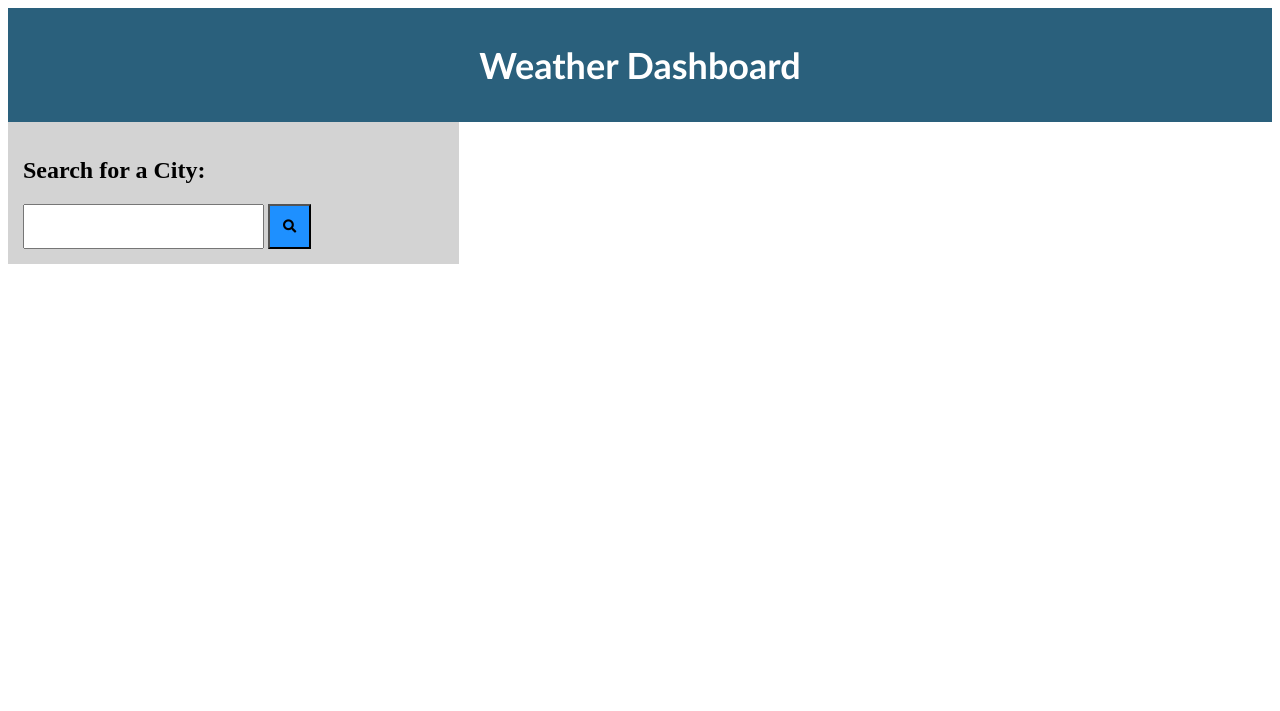
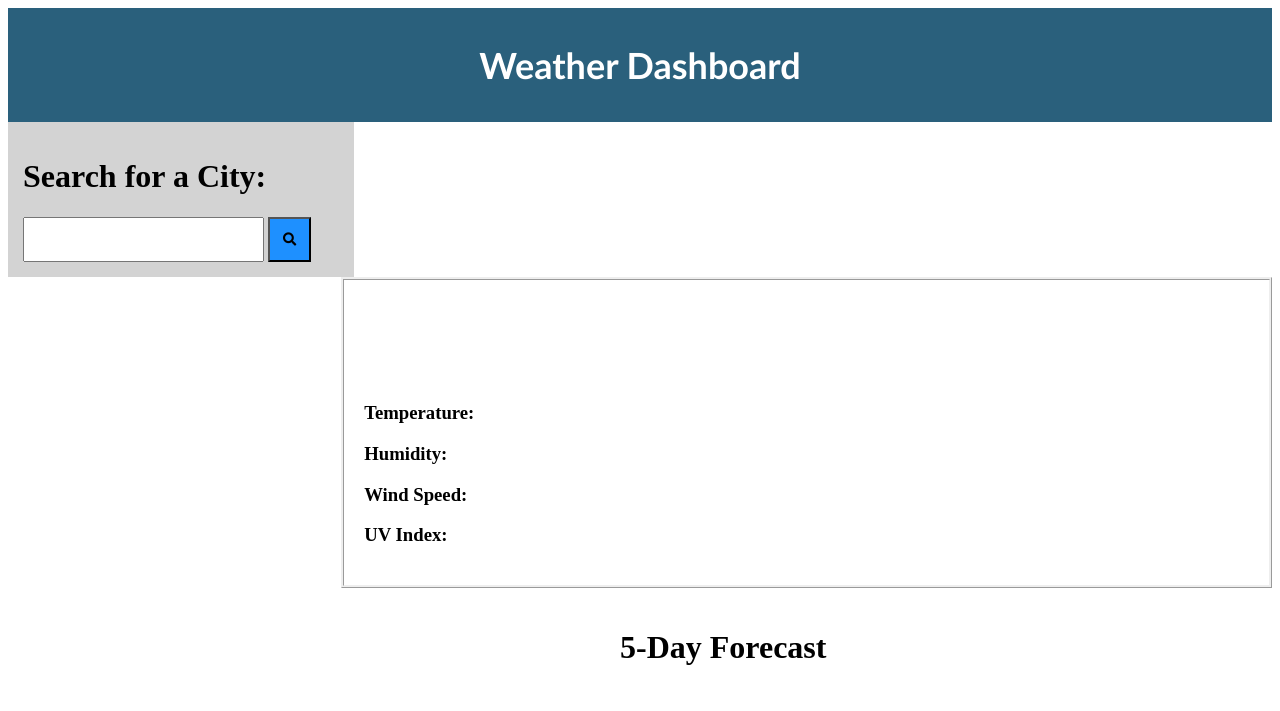
Before and after one commit to mtjones1979/Weather-Dashboard, a plain HTML site: page index.html in a window 1280 px wide. Drawn offline with nearby package versions, Linux system fonts and the light colour scheme.

Commit message:
finished html template with css

```diff
--- a/index.html
+++ b/index.html
@@ -27,15 +27,30 @@
 <!--Search city on the left of page-->
 <div class = "wrapper">
     <div class = "container">
-      <section class="left">
+      <div class="left">
           <h1>Search for a City:</h1>
-          <input class="cityName" class="form-control"></input>
-          <button class="searchButton"> <i class="fas fa-search"></i></button>
-      <div class="list-group"></div>
-      </section>
+          <input type="text" id="cityName" class="form-control" ></input>
+          <button class="searchButton"><i class="fas fa-search"></i></button>
+          <span class="list-group"></span>
+      </div>
+    </div>
+    <div class ="container">
+        <section class = "center">
+            <h1 id = "cityName" data-city=""></h1>
+            <br>
+            <h3 id = "temp">Temperature: </h3>
+            <h3 id = "Humidity">Humidity: </h3>
+            <h3 id = "wind">Wind Speed: </h3>
+            <h3 id = "uv">UV Index: </h3>
+        </section>
     </div>
 
-
+    <div class ="container">
+        <div class = "bottom">
+            <h1>5-Day Forecast</h1>
+            <div id = "weeklyForecast" class ="row"></div>
+        </div>
+    </div>
 </div>
 
   <script src= "script.js"></script>
--- a/style.css
+++ b/style.css
@@ -8,18 +8,34 @@
 }
 .left {
     float: left;
-    width: 33.3%;
+    width: 25%;
     height: 100%;
     padding: 15px;
     color: black(61, 44, 44);
     background: lightgray;
-    margin-bottom: 15px;
+    /* margin-bottom: 15px; */
 }
 .searchButton {
     background:dodgerblue ;
     padding: 13px 13px;
 }
-.cityName {
-    padding:13px 30px;
+#cityName {
+    padding: 13px 30px;
     white-space: pre-wrap;
 }
+.center {
+    float: right;
+    width: 70%;
+    height: 100%;
+    padding: 20px 20px;
+    font-weight: lighter;
+    border-style: ridge;
+}
+.bottom {
+    float: right;
+    width: 50%;
+    height: 100%;
+    padding: 20px 20px;
+
+
+}
```
